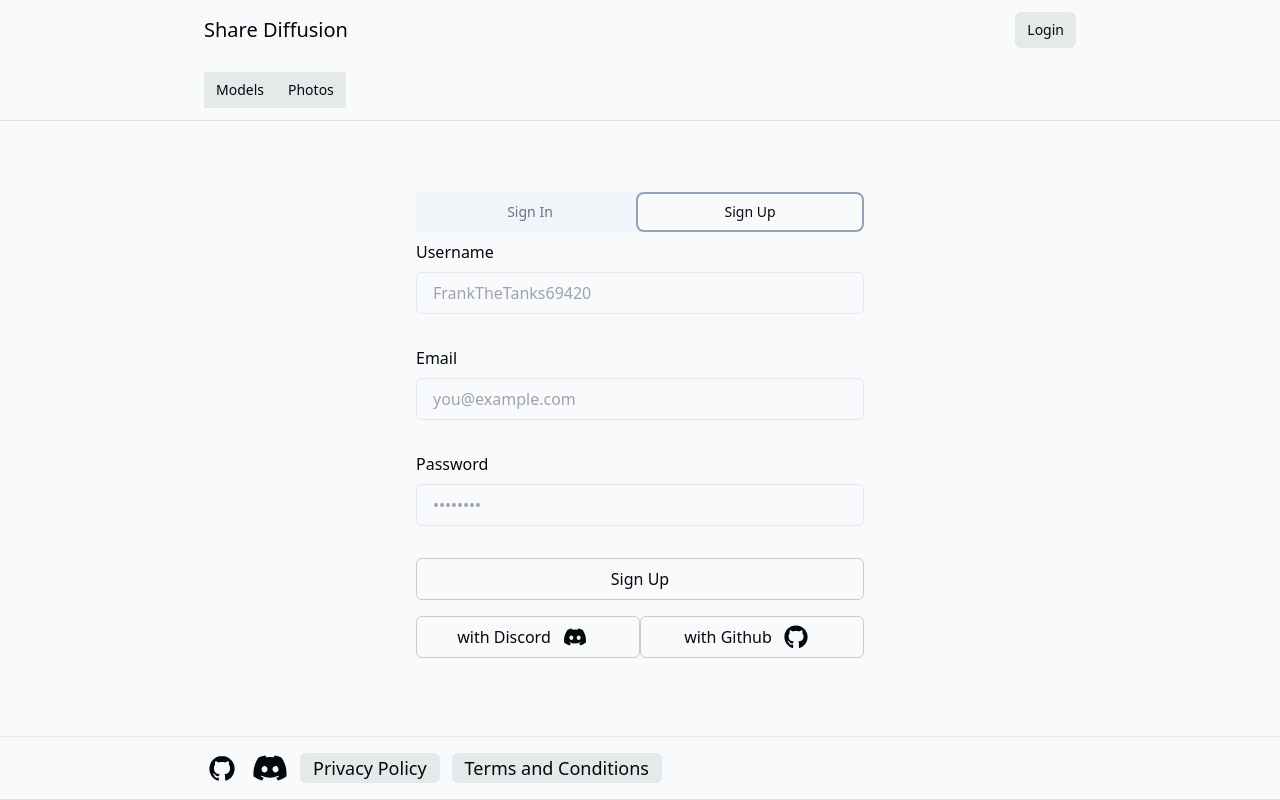
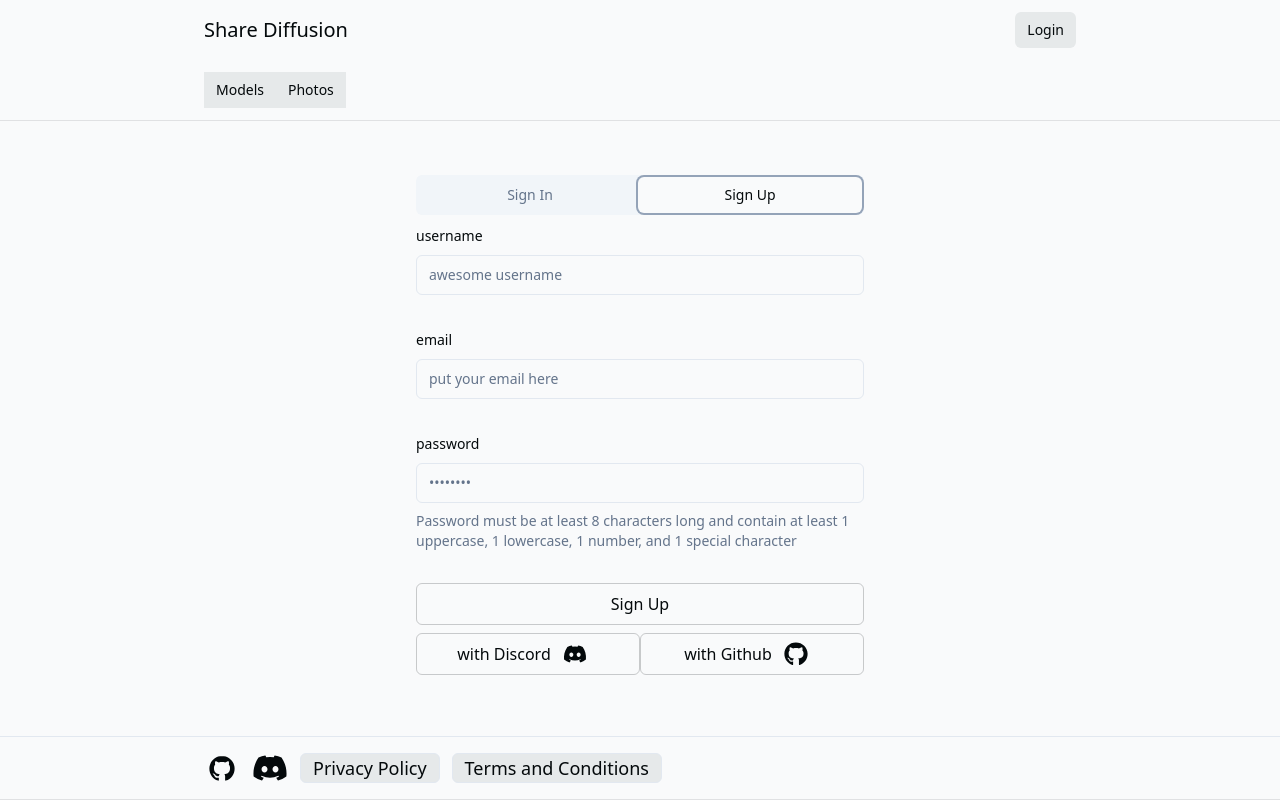
Before and after one commit to killacan/sharediffusion, a Next.js app: page /login in a window 1280 px wide. Both pictures are taken after a click on the tab "Sign Up". Built offline with nearby package versions, Linux system fonts and the light colour scheme; no server answers.

Commit message:
migrate forms with Zod

```diff
--- a/app/login/page.tsx
+++ b/app/login/page.tsx
@@ -3,6 +3,69 @@ import OAuthWithDiscord from '../_components/oauthbutton'
 import OAuthWithGithub from '../_components/oauthgithub'
 import { signIn, signUp } from '../_components/loginactions'
 import { Tabs, TabsContent, TabsList, TabsTrigger } from "../_components/ui/tabs"
+import * as z from 'zod'
+import { zodResolver } from '@hookform/resolvers/zod'
+import { useForm } from 'react-hook-form'
+import {
+  Form,
+  FormControl,
+  FormDescription,
+  FormField,
+  FormItem,
+  FormLabel,
+  FormMessage,
+} from "../_components/ui/form"
+import { Input } from "../_components/ui/input"
+
+export const signinFormSchema = z.object({
+  email: z.string().email({
+      message: 'Please enter a valid email address'
+  }),
+  password: z.string().min(8, {
+      message: 'Password must be at least 8 characters long'
+  }),
+})
+
+export const signupFormSchema = z.object({
+  username: z.string().min(2, {
+      message: 'Username must be at least 2 characters long'
+  }),
+  email: z.string().email({
+      message: 'Please enter a valid email address'
+  }),
+  password: z.string().min(8, {
+      message: 'Password must be at least 8 characters long'
+  })
+
+})
+// .superRefine(({ password }, checkPassComplexity) => {
+//   const containsUppercase = (ch: string) => /[A-Z]/.test(ch);
+//   const containsLowercase = (ch: string) => /[a-z]/.test(ch);
+//   const containsSpecialChar = (ch: string) =>
+//     /[`!@#$%^&*()_\-+=\[\]{};':"\\|,.<>\/?~ ]/.test(ch);
+//   let countOfUpperCase = 0,
+//     countOfLowerCase = 0,
+//     countOfNumbers = 0,
+//     countOfSpecialChar = 0;
+//   for (let i = 0; i < password.length; i++) {
+//     let ch = password.charAt(i);
+//     if (!isNaN(+ch)) countOfNumbers++;
+//     else if (containsUppercase(ch)) countOfUpperCase++;
+//     else if (containsLowercase(ch)) countOfLowerCase++;
+//     else if (containsSpecialChar(ch)) countOfSpecialChar++;
+//   }
+//   if (
+//     countOfLowerCase < 1 ||
+//     countOfUpperCase < 1 ||
+//     countOfSpecialChar < 1 ||
+//     countOfNumbers < 1
+//   ) {
+//     checkPassComplexity.addIssue({
+//       code: "custom",
+//       message: "password must have at least 1 uppercase, 1 lowercase, 1 number, and 1 special character",
+//     });
+//   }
+// })
 
 export default function Login({
   searchParams,
@@ -10,35 +73,98 @@ export default function Login({
   searchParams: { message: string }
 }) {
 
+  const signinForm = useForm<z.infer<typeof signinFormSchema>>({
+    resolver: zodResolver(signinFormSchema),
+    defaultValues: {
+        email: '',
+        password: '',
+    }
+  })
+
+  const signupForm = useForm<z.infer<typeof signupFormSchema>>({
+    resolver: zodResolver(signupFormSchema),
+    defaultValues: {
+        username: '',
+        email: '',
+        password: '',
+    }
+  })
+
+  function onSignin(values: z.infer<typeof signinFormSchema>) {
+    // Do something with the form values.
+    // ✅ This will be type-safe and validated.
+    console.log(values)
+    signIn(values)
+  }
+
+  function onSignup(values: z.infer<typeof signupFormSchema>) {
+    // Do something with the form values.
+    // ✅ This will be type-safe and validated.
+    console.log("hit the function")
+    try {
+      const parsedData = signupFormSchema.safeParse(values)
+      console.log("parsed data", parsedData)
+      console.log("raw data", values)
+    } catch (err) {
+      if (err instanceof z.ZodError) {
+        console.log(err.message)
+      } else {
+        console.log(err)
+      }
+    }
+    console.log(values, "values")
+    signUp(values)
+  }
+
   return (
     <div className="flex-1 flex flex-col w-full sm:max-w-lg px-8 gap-2 place-content-center">
-      {/* <Link
-        href="/"
-        className="absolute left-8 top-8 py-2 px-4 rounded-md no-underline text-foreground bg-btn-background hover:bg-btn-background-hover flex items-center group text-sm"
-      >
-        <svg
-          xmlns="http://www.w3.org/2000/svg"
-          width="24"
-          height="24"
-          viewBox="0 0 24 24"
-          fill="none"
-          stroke="currentColor"
-          strokeWidth="2"
-          strokeLinecap="round"
-          strokeLinejoin="round"
-          className="mr-2 h-4 w-4 transition-transform group-hover:-translate-x-1"
-        >
-          <polyline points="15 18 9 12 15 6" />
-        </svg>{' '}
-        Back
-      </Link> */}
       <Tabs defaultValue="Signin" className="">
         <TabsList>
           <TabsTrigger value="Signin">Sign In</TabsTrigger>
           <TabsTrigger value="Signup">Sign Up</TabsTrigger>
         </TabsList>
       <TabsContent value="Signin">
-        <form
+      <Form {...signinForm}>
+            <form onSubmit={signinForm.handleSubmit(onSignin)} className="space-y-8">
+                <FormField
+                control={signinForm.control}
+                name="email"
+                render={({ field }) => (
+                    <FormItem>
+                    <FormLabel>email</FormLabel>
+                    <FormControl>
+                        <Input placeholder="put your email here!" {...field} />
+                    </FormControl>
+                    {/* <FormDescription>
+                        This is your public display name.
+                    </FormDescription> */}
+                    <FormMessage />
+                    </FormItem>
+                )}
+                />
+                <FormField
+                control={signinForm.control}
+                name="password"
+                render={({ field }) => (
+                    <FormItem>
+                    <FormLabel>password</FormLabel>
+                    <FormControl>
+                        <Input type='password' placeholder="••••••••" {...field} />
+                    </FormControl>
+                    {/* <FormDescription>
+                        This is your public display name.
+                    </FormDescription> */}
+                    <FormMessage />
+                    </FormItem>
+                )}
+                />
+
+                <button className="bg-green-700 rounded-md px-4 py-2 text-foreground mb-2 w-full hover:bg-green-600">
+                  Sign In
+                </button>
+              </form>
+            </Form>
+        {/* <form
           className="animate-in flex flex-col w-full justify-center gap-2 text-foreground"
           action={signIn}
         >
@@ -72,10 +198,66 @@ export default function Login({
               {searchParams.message}
             </p>
           )}
-        </form>
+        </form> */}
       </TabsContent>
       <TabsContent value="Signup">
-      <form
+      <Form {...signupForm}>
+            <form onSubmit={signupForm.handleSubmit(onSignup)} className="space-y-8">
+                <FormField
+                control={signupForm.control}
+                name="username"
+                render={({ field }) => (
+                    <FormItem>
+                    <FormLabel>username</FormLabel>
+                    <FormControl>
+                        <Input placeholder="awesome username" {...field} />
+                    </FormControl>
+                    {/* <FormDescription>
+                        This is your public display name.
+                    </FormDescription> */}
+                    <FormMessage />
+                    </FormItem>
+                )}
+                />
+                <FormField
+                control={signupForm.control}
+                name="email"
+                render={({ field }) => (
+                    <FormItem>
+                    <FormLabel>email</FormLabel>
+                    <FormControl>
+                        <Input placeholder="put your email here" {...field} />
+                    </FormControl>
+                    {/* <FormDescription>
+                        This is your public display name.
+                    </FormDescription> */}
+                    <FormMessage />
+                    </FormItem>
+                )}
+                />
+                <FormField
+                  control={signupForm.control}
+                  name="password"
+                  render={({ field }) => (
+                    <FormItem>
+                    <FormLabel>password</FormLabel>
+                    <FormControl>
+                        <Input type='password' placeholder="••••••••" {...field} />
+                    </FormControl>
+                    <FormDescription>
+                        Password must be at least 8 characters long and contain at least 1 uppercase, 1 lowercase, 1 number, and 1 special character
+                    </FormDescription>
+                    <FormMessage />
+                    </FormItem>
+                )}
+                />
+                <button className="flex items-center justify-center border border-foreground/20 w-full rounded-md px-4 py-2 text-foreground mb-2 hover:bg-btn-background-hover"
+                >
+                  Sign Up
+                </button>
+              </form>
+            </Form>
+      {/* <form
           className="animate-in flex flex-col w-full justify-center gap-2 text-foreground"
           action={signUp}
         >
@@ -119,73 +301,19 @@ export default function Login({
               {searchParams.message}
             </p>
           )}
-        </form>
+        </form> */}
       </TabsContent>
-        {/* <TabsContent value="account">Make changes to your account here.</TabsContent>
-        <TabsContent value="password">Change your password here.</TabsContent> */}
       </Tabs>
       <div className='flex justify-center w-full'>
         <OAuthWithDiscord />
         <OAuthWithGithub />
       </div>
-
+      {searchParams?.message && (
+            <p className="mt-4 p-4 bg-foreground/10 text-foreground text-center">
+              {searchParams.message}
+            </p>
+          )}
 
     </div>
   )
 }
-
-  // const signIn = async (formData: FormData) => {
-  //   'use server';
-
-  //   const email = formData.get('email') as string
-  //   const password = formData.get('password') as string
-  //   const username = formData.get('username') as string
-  //   const cookieStore = cookies()
-  //   const supabase = createClient(cookieStore)
-
-  //   const { error } = await supabase.auth.signInWithPassword({
-  //     email,
-  //     password,
-  //   })
-
-  //   if (error) {
-  //     return redirect('/login?message=Could not authenticate user')
-  //   }
-
-  //   return redirect('/')
-  // }
-
-  // const signUp = async (formData: FormData) => {
-  //   'use server';
-
-  //   const cookieStore = cookies()
-  //   const supabase = createClient(cookieStore)
-
-  //   const origin = headers().get('origin')
-  //   const email = formData.get('email') as string
-  //   const password = formData.get('password') as string
-  //   const username = formData.get('username') as string
-  //   const { data: user } = await supabase.from('users').select('*').eq('username', username).single()
-
-  //   const { error } = await supabase.auth.signUp({
-  //     email,
-  //     password,
-  //     options: {
-  //       data: {
-  //         username,
-  //       },
-  //       emailRedirectTo: `${origin}/auth/callback`,
-  //     },
-  //   })
-
-  //   if (user) {
-  //     return redirect('/login?message=Username already taken')
-  //   }
-
-  //   if (error) {
-  //     console.log(error)
-  //     return redirect('/login?message=Could not authenticate user')
-  //   }
-
-  //   return redirect('/login?message=Check email to continue sign in process')
-  // }
```
Also changed, not shown: app/_components/loginactions.tsx (+13 -12 lines).
